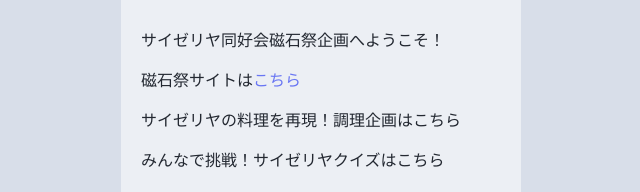
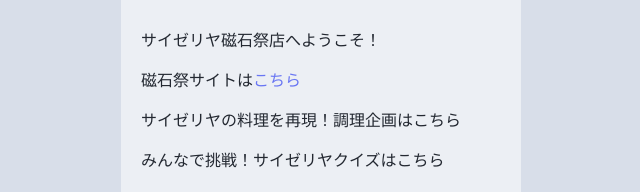
Before and after one commit to pst2138/saizeriya, a plain HTML site: page index.html in a window 1280 px wide. Shown: the part 370-562 px from the top of the page, 319-959 px from the left. Drawn offline with Linux system fonts and the light colour scheme.

Commit message:
企画名を編集しました

```diff
--- a/index.html
+++ b/index.html
@@ -34,7 +34,7 @@
         </div>
 
         <div class="comments">
-            <p class="text1">サイゼリヤ同好会磁石祭企画へようこそ！</p>
+            <p class="text1">サイゼリヤ磁石祭店へようこそ！</p>
             <p class="text2">磁石祭サイトは<a class="gf" href="https://nnn.ed.jp/school_festival/" target="_blank">こちら</a></p>
             <p class="text3">サイゼリヤの料理を再現！調理企画はこちら</p>
             <p class="text4">みんなで挑戦！サイゼリヤクイズはこちら</p>
```
